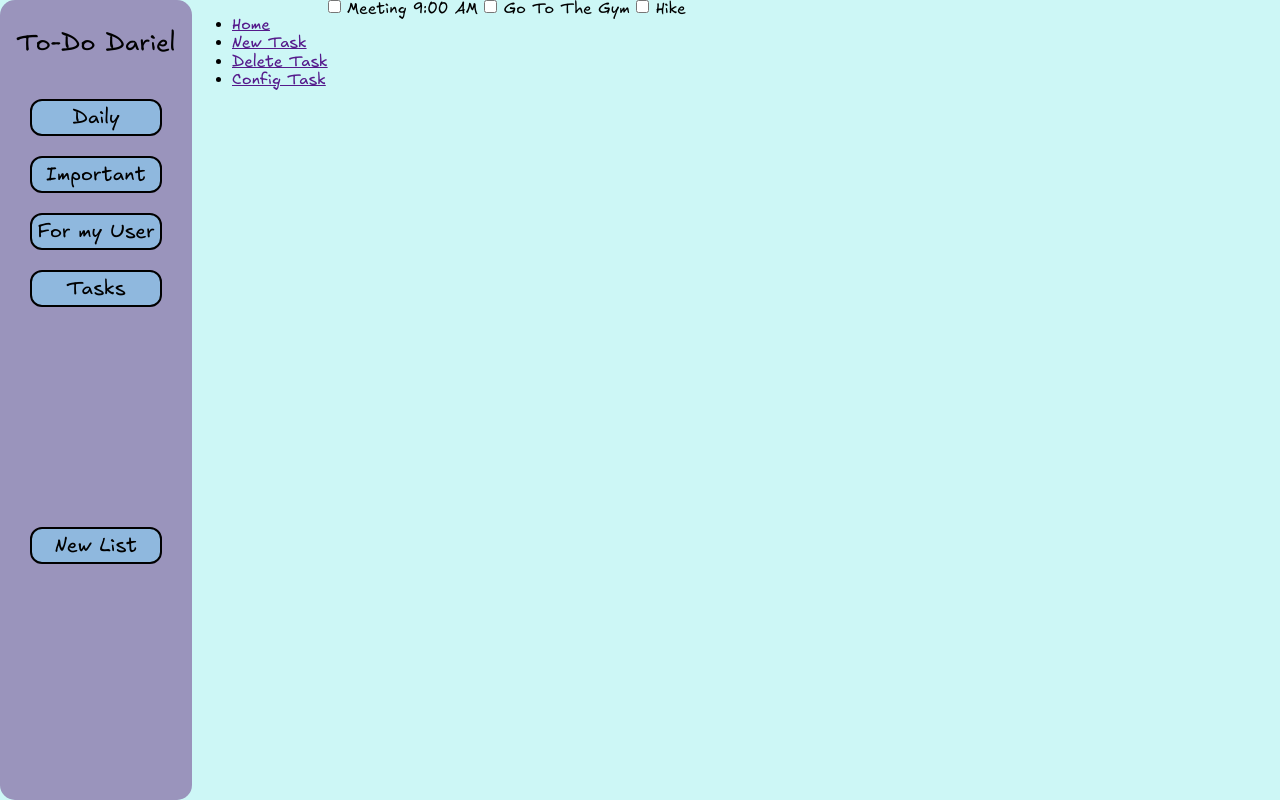
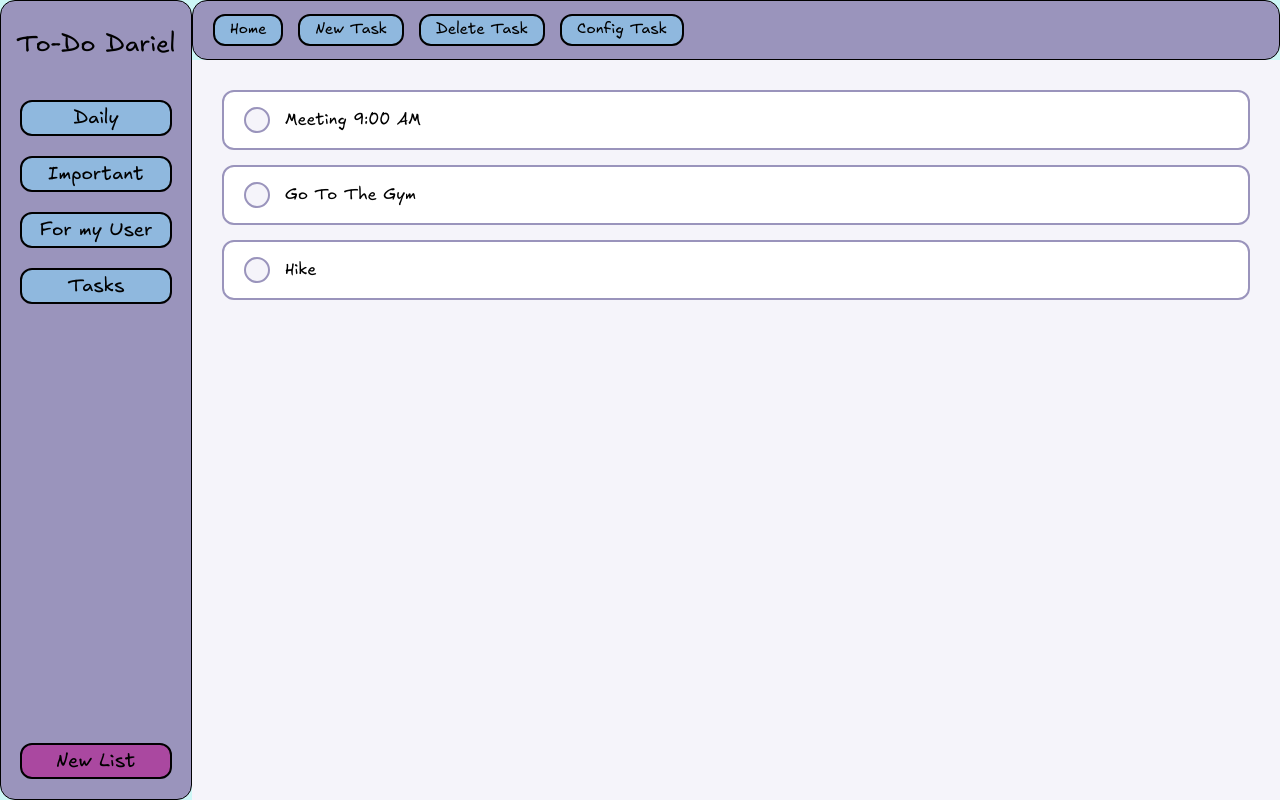
Before and after one commit to Dariel-Azofeifa/To-Do-App, a plain HTML site: page index.html in a window 1280 px wide. Drawn offline with nearby package versions, Linux system fonts and the light colour scheme.

Commit message:
quedó completamente el html y css, creo poder pasar al JS

```diff
--- a/index.html
+++ b/index.html
@@ -23,20 +23,20 @@
                 <a href="#">Important</a>
                 <a href="#">For my User</a>
                 <a href="#">Tasks</a>
+            </nav>
+            <div class="new-list">
                 <!-- Buttom Part -->
-                <a href="#" class="new-list">New List</a>
-            </nav>
+                <a href="#">New List</a>
+            </div>
         </aside>
 
         <!-- TOP-BAR-->
         <header class="top-bar">
             <nav class="nav">
-                <ul class="nav-list">
-                    <li><a href="">Home</a></li>
-                    <li><a href="">New Task</a></li>
-                    <li><a href="">Delete Task</a></li>
-                    <li><a href="">Config Task</a></li>
-                </ul>
+                <a href="">Home</a>
+                <a href="">New Task</a>
+                <a href="">Delete Task</a>
+                <a href="">Config Task</a>
             </nav>
         </header>
 
--- a/styles.css
+++ b/styles.css
@@ -9,58 +9,167 @@ body {
 font-family: 'Excalifont', sans-serif;
 background-color: #cdf7f6;
 }
+/* Reseteo base */
+* {
+    margin: 0;
+    padding: 0;
+    box-sizing: border-box;
+}
 
 .app-container {
     display: flex;
-    margin: 0;
 }
 
-.left-bar{
+/* SIDEBAR - fijo a la izquierda */
+.left-bar {
     background-color: #9a94bc;
-width: 15%;
+    width: clamp(150px, 15%, 250px);
     height: 100vh;
-border-radius: 15px;
+    border-radius: 15px 15px 15px 15px;
+    display: flex;
+    flex-direction: column;
+    position: fixed;
+    top: 0;
+    left: 0;
+    border: 1px solid #000000;
 }
 
-.left-bar a{
-margin-bottom: 5px;
-}
-
-.name{
+.name {
     display: flex;
     justify-content: center;
     padding: 10px;
 }
 
-.name a{
+.name a {
     text-decoration: none;
     color: inherit;
-font-size: 25px;
+    font-size: clamp(18px, 2vw, 25px);
     margin-bottom: 30px;
     margin-top: 20px;
 }
 
-.middle-part{
+.middle-part {
     display: flex;
     flex-direction: column;
 }
 
-.middle-part a{
+.middle-part a,
+.new-list a {
     text-decoration: none;
     color: inherit;
     text-align: center;
     border: 2px solid #000000;
-padding-top: 5px;
-padding-bottom: 5px;
+    padding: 5px 15px;
     border-radius: 12px;
-margin-left: 30px;
-margin-right: 30px;
-margin-bottom: 20px;
-font-size: 20px;
+    margin: 0 10% 20px 10%;
+    font-size: clamp(14px, 1.5vw, 20px);
     background-color: #8fb8de;
+    display: block;
 }
 
-.new-list{
-margin-top: 200px;
+.middle-part a:hover {
+    background-color: #7aa8d0;
+}
+
+.new-list {
+    display: flex;
+    flex-direction: column;
+    margin-top: auto;
+    width: 100%;
+}
+
+.new-list a {
+    background-color: #aa48a0;
+}
+
+.new-list a:hover {
+    background-color: #a7399c;
+}
+
+
+/* TOP-BAR - fijo arriba, respetando el ancho del sidebar */
+.top-bar {
+    background-color: #9a94bc;
+    height: 60px;
+    border-radius: 15px 15px 15px 15px;
+    display: flex;
+    align-items: center;
+    padding: 0 20px;
+    position: fixed;
+    top: 0;
+    left: clamp(150px, 15%, 250px); /* coincide exactamente con el sidebar */
+    right: 0;
+    border: 1px solid #000000;
+}
+
+.nav {
+    display: flex;
+    gap: 15px;
+}
+
+.nav a {
+    text-decoration: none;
+    color: inherit;
+    font-size: clamp(13px, 1.2vw, 18px);
+    background-color: #8fb8de;
+    border: 2px solid #000;
+    border-radius: 12px;
+    padding: 5px 15px;
+    transition: background-color 0.2s ease;
+}
+
+.nav a:hover {
+    background-color: #7aa8d0;
+}
+
+/* MAIN - ocupa todo el espacio restante */
+.Main {
+    margin-left: clamp(150px, 15%, 250px); /* coincide con el sidebar */
+    margin-top: 60px; /* coincide con el top-bar */
+    padding: 30px;
+    width: calc(100% - clamp(150px, 15%, 250px));
+    min-height: calc(100vh - 60px);
+    background-color: #f5f4fa;
+    display: flex;
+    flex-direction: column;
+    gap: 15px;
+}
+
+.Main input[type="checkbox"] {
+    display: none;
+}
+
+.Main label {
+    display: flex;
+    align-items: center;
+    gap: 15px;
+    background-color: #fff;
+    border: 2px solid #9a94bc;
+    border-radius: 12px;
+    padding: 15px 20px;
+    font-size: clamp(14px, 1.3vw, 18px);
+    cursor: pointer;
+    transition: background-color 0.2s ease;
+}
+
+.Main label::before {
+    content: '';
+    width: 22px;
+    height: 22px;
+    min-width: 22px;
+    border-radius: 50%;
+    border: 2px solid #9a94bc;
+    background-color: #f5f4fa;
+    transition: background-color 0.2s ease;
+}
+
+.Main input[type="checkbox"]:checked + label {
+    background-color: #e8e6f0;
+    text-decoration: line-through;
+    color: #888;
+}
+
+.Main input[type="checkbox"]:checked + label::before {
     background-color: #9b5094;
+    border-color: #9b5094;
 }
```
Lines whose indentation alone changed are shown as unchanged.
